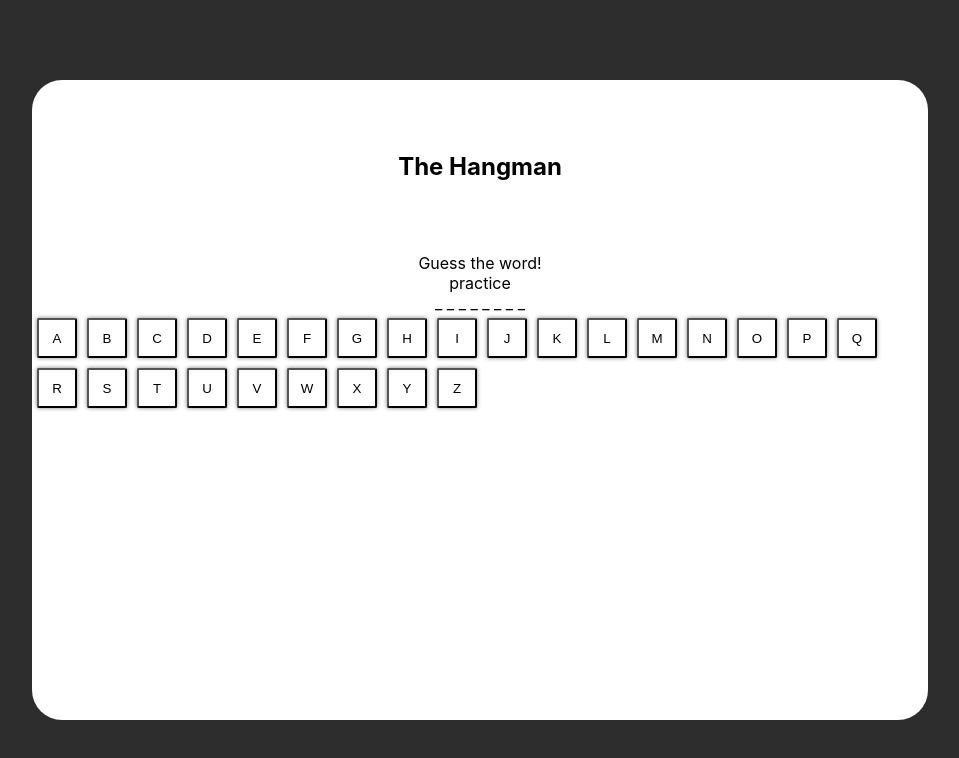
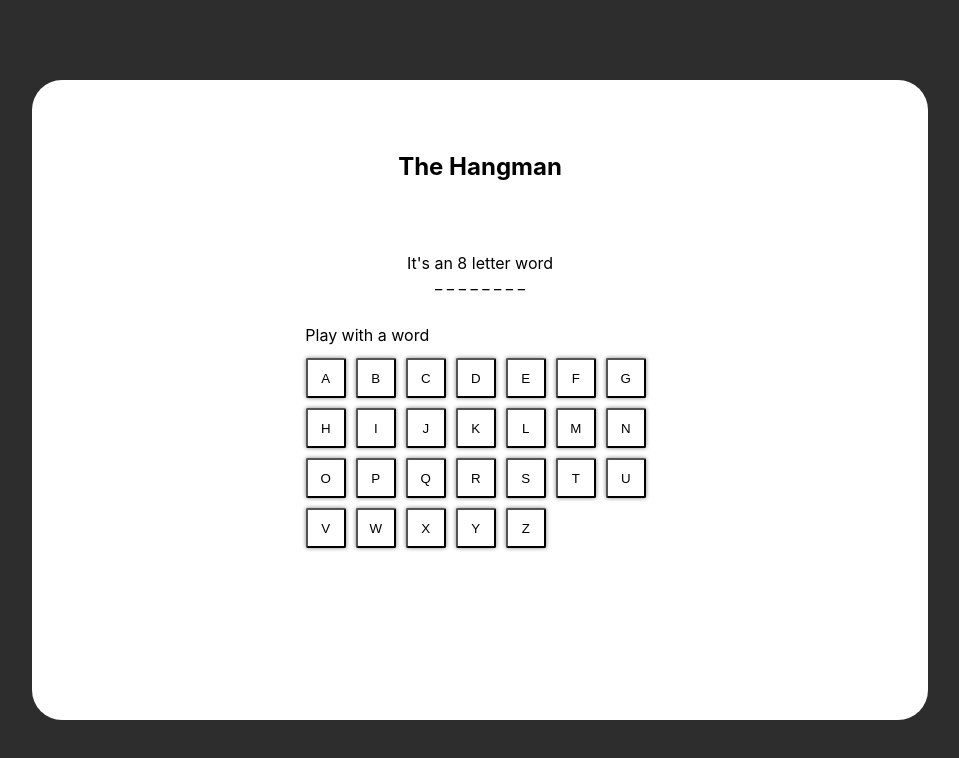
Before and after one commit to Xenonyy/Hangman, a React (Create React App) app: page / in a window 1280 px wide. Shown: the top 758 px of the page, without its empty margins (160-1119 px from the left). Built offline with nearby package versions, Linux system fonts and the light colour scheme.

Commit message:
Disable keyboard if the letter has been clicked already. Calculate the outcome and display it for the user. Implemented edge-case.

```diff
--- a/src/components/Hangman/Hangman.jsx
+++ b/src/components/Hangman/Hangman.jsx
@@ -33,20 +33,30 @@ export default class Hangman extends React.Component {
         let alphabet = [...Array(26).keys()].map(i => String.fromCharCode(i + 97));
         console.log(alphabet);
         return alphabet.map(letter =>
-            <button key={letter} value={letter} onClick={this.handleGuess}>{letter}</button>
+            <button key={letter} value={letter} onClick={this.handleGuess} disabled={this.state.guess.has(letter)}>{letter}</button>
         )
     }
     render() {
+        // Calculate the outcome of the game and display the state accordingly.
+        const correctAnswer = this.guessedLetter().join("") === this.state.answer;
         const gameOver = this.state.mistakes >= this.props.maxMistakes;
-        let keyboard = this.generateKeyboard();
+
+        let result = `It's a ${this.state.answer.length} letter word`;
+        // "An" edge-case
+        if (this.state.answer.length === 8) result = `It's an ${this.state.answer.length} letter word`;
+        if (correctAnswer) result = "You've won";
+        if (gameOver) result = "You've lost";
+
+
         return(
             <div id="wrapper">
                 <article id="hangman-container">
                     <h1 id="hangman-title">The Hangman</h1>
-                    <p>Guess the word!</p>
-                    <p>{this.state.answer}</p>
+                    <p>{result}</p>
+                    {/* <p>{this.state.answer}</p> */}
                     <p>{gameOver ? `Correct word: ${this.state.answer}` : this.guessedLetter()}</p>
-                    <p>{keyboard}</p>
+                    <p id="keyboard-text">Play with a word</p>
+                    <p id = "keyboard">{this.generateKeyboard()}</p>
                 </article>
             </div>
         )
```
